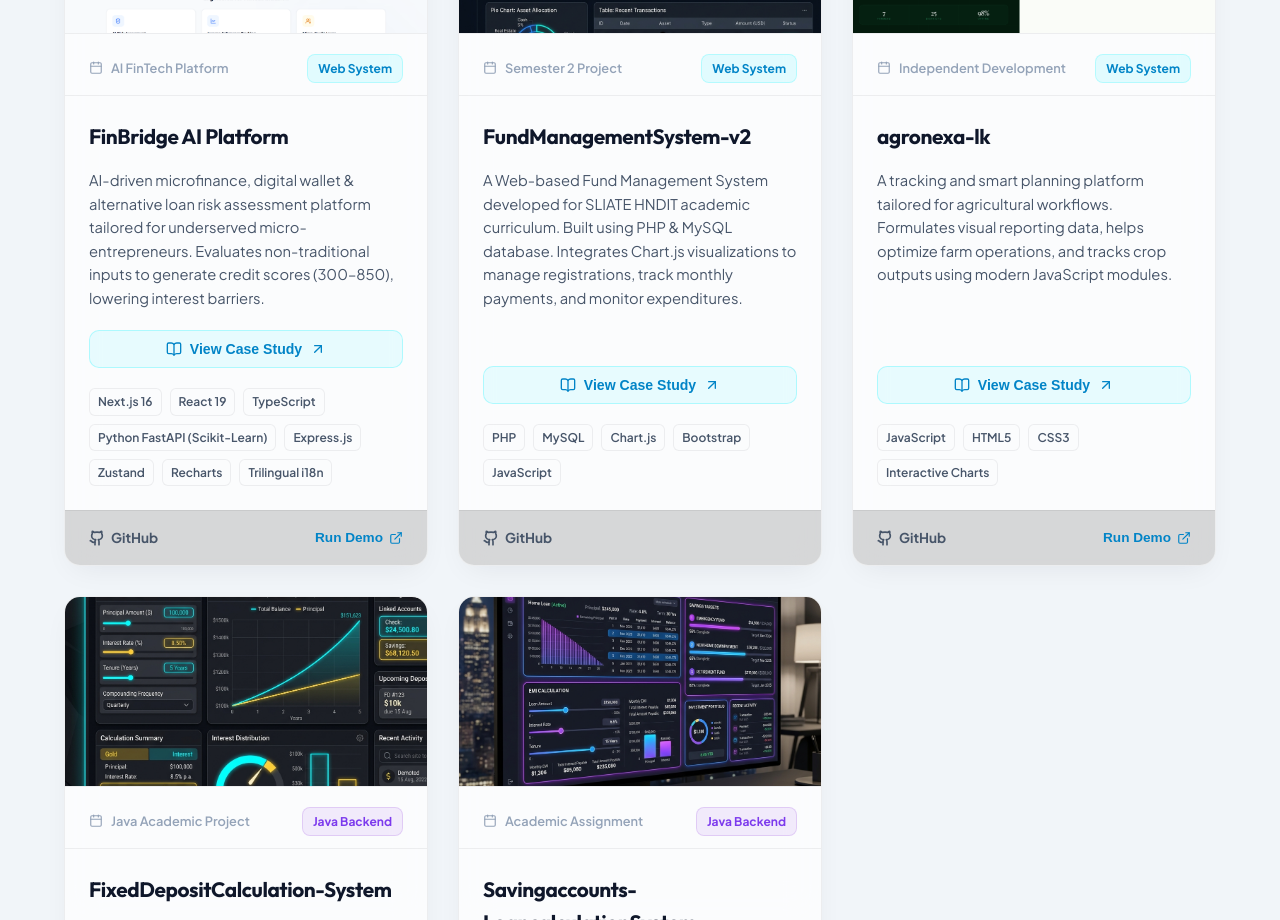
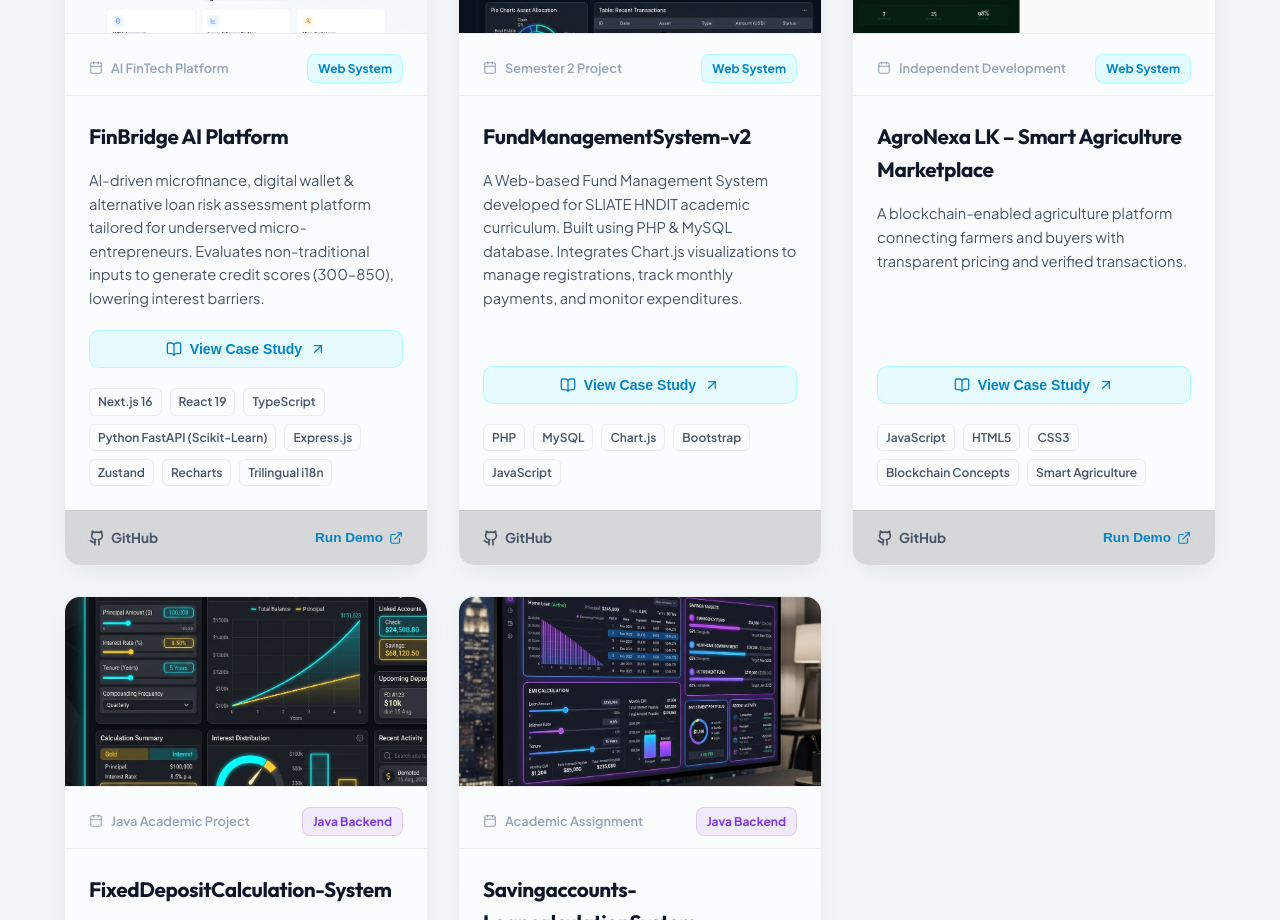
Before and after one commit to rashminda-aluvihare/My-portfolio, a React (Vite) app: page / in a window 1280 px wide. Shown: the part 5600-6520 px from the top of the page. Built offline with nearby package versions, Linux system fonts and the light colour scheme; no server answers.

Commit message:
Update AgroNexa project title and description

```diff
--- a/src/components/Projects.jsx
+++ b/src/components/Projects.jsx
@@ -47,9 +47,9 @@ export default function Projects() {
     },
     {
       id: 'agronexa',
-      title: 'agronexa-lk',
-      description: 'A tracking and smart planning platform tailored for agricultural workflows. Formulates visual reporting data, helps optimize farm operations, and tracks crop outputs using modern JavaScript modules.',
-      tags: ['JavaScript', 'HTML5', 'CSS3', 'Interactive Charts'],
+      title: 'AgroNexa LK – Smart Agriculture Marketplace',
+      description: 'A blockchain-enabled agriculture platform connecting farmers and buyers with transparent pricing and verified transactions.',
+      tags: ['JavaScript', 'HTML5', 'CSS3', 'Blockchain Concepts', 'Smart Agriculture'],
       category: 'web',
       github: 'https://github.com/rashminda-aluvihare/agronexa-lk',
       demo: 'https://agronexa-lk.vercel.app',
--- a/src/data/caseStudiesData.js
+++ b/src/data/caseStudiesData.js
@@ -89,9 +89,9 @@ export const caseStudiesData = {
 
   'agronexa': {
     id: 'agronexa',
-    title: 'agronexa-lk',
+    title: 'AgroNexa LK – Smart Agriculture Marketplace',
     category: 'Smart Agriculture / Web',
-    subtitle: 'Farm workflow management, crop cycle planning & yield tracking dashboard',
+    subtitle: 'A blockchain-enabled agriculture platform connecting farmers and buyers with transparent pricing and verified transactions.',
     date: 'Independent Development',
     image: agronexaImg,
     github: 'https://github.com/rashminda-aluvihare/agronexa-lk',
```
